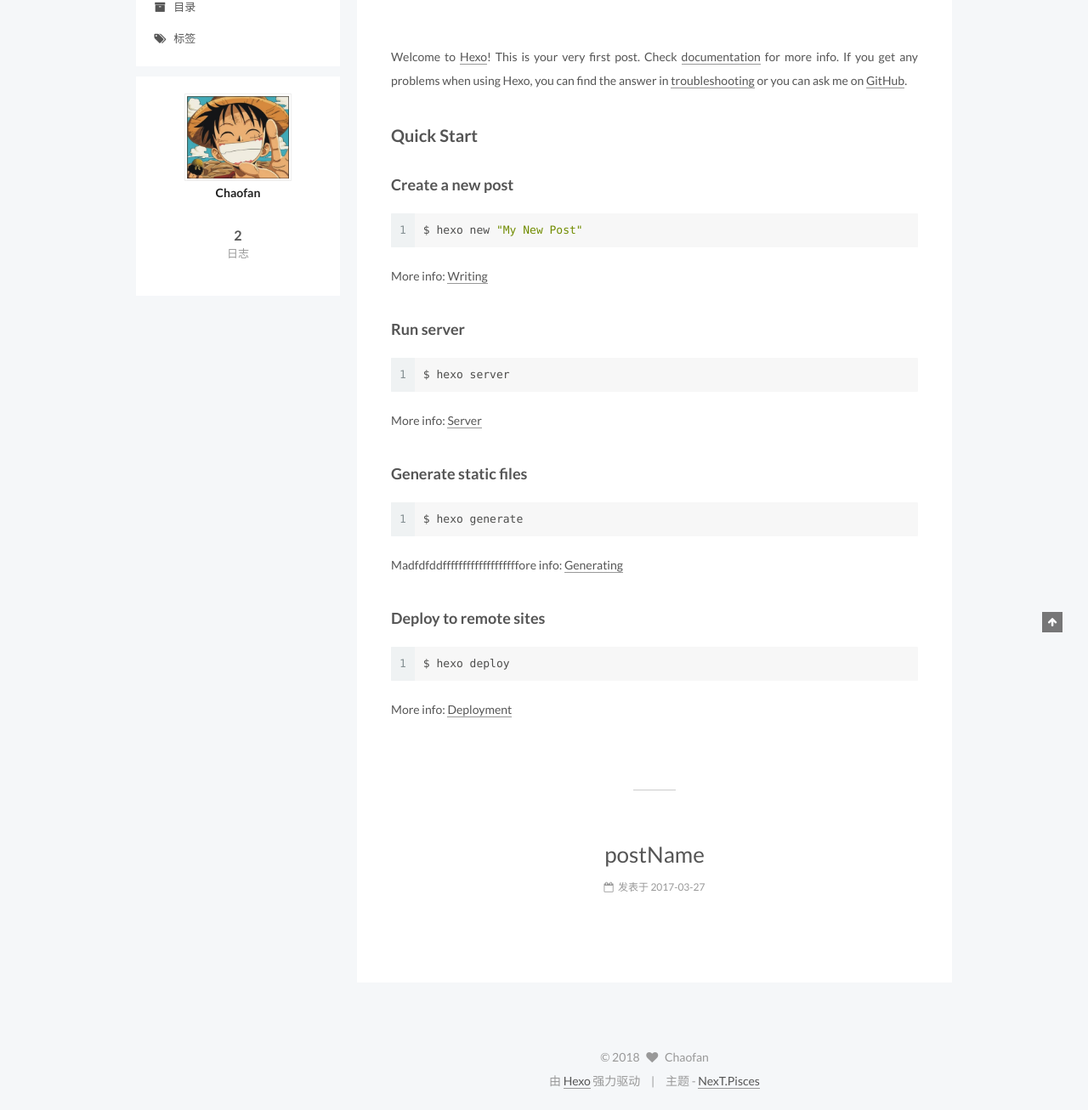
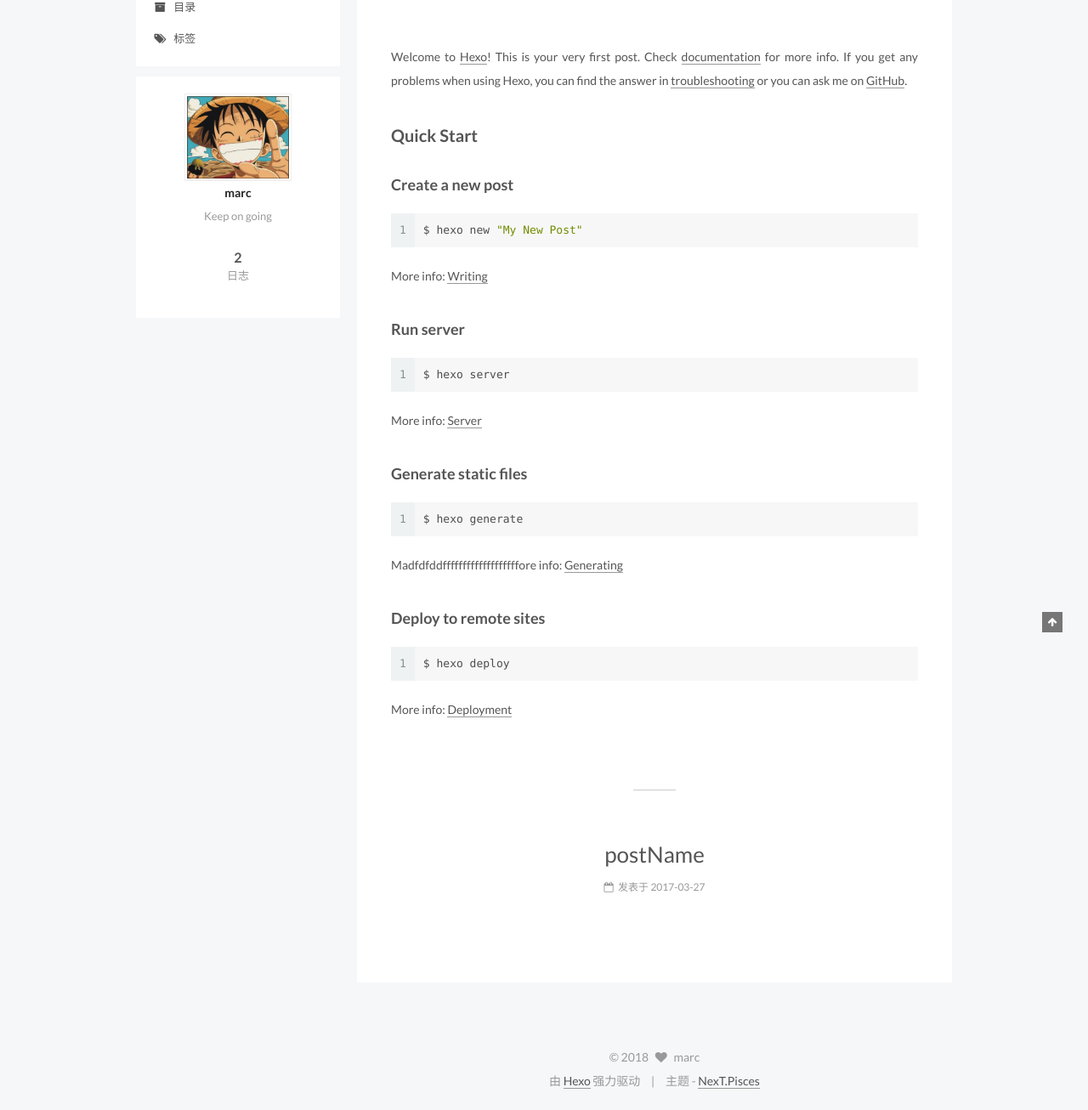
Before and after one commit to Li-Chaofan/amazingmarc.github.io, a plain HTML site: page index.html in a window 1280 px wide. Shown: the part 156-1462 px from the top of the page at 85% size. Drawn offline with Linux system fonts and the light colour scheme.

Commit message:
Site updated: 2018-05-23 09:47:06

```diff
--- a/index.html
+++ b/index.html
@@ -87,12 +87,15 @@
 
 
 
+<meta name="description" content="Keep on going">
 <meta property="og:type" content="website">
 <meta property="og:title" content="LiChaofan">
 <meta property="og:url" content="http://yoursite.com/index.html">
 <meta property="og:site_name" content="LiChaofan">
+<meta property="og:description" content="Keep on going">
 <meta name="twitter:card" content="summary">
 <meta name="twitter:title" content="LiChaofan">
+<meta name="twitter:description" content="Keep on going">
 
 
 
@@ -250,7 +253,7 @@
     <link itemprop="mainEntityOfPage" href="http://yoursite.com/2017/03/27/hello-world/">
 
     <span hidden itemprop="author" itemscope itemtype="http://schema.org/Person">
-      <meta itemprop="name" content="Chaofan">
+      <meta itemprop="name" content="marc">
       <meta itemprop="description" content="">
       <meta itemprop="image" content="/images/lufei.jpg">
     </span>
@@ -379,7 +382,7 @@
     <link itemprop="mainEntityOfPage" href="http://yoursite.com/2017/03/27/postName/">
 
     <span hidden itemprop="author" itemscope itemtype="http://schema.org/Person">
-      <meta itemprop="name" content="Chaofan">
+      <meta itemprop="name" content="marc">
       <meta itemprop="description" content="">
       <meta itemprop="image" content="/images/lufei.jpg">
     </span>
@@ -521,10 +524,10 @@
         <div class="site-author motion-element" itemprop="author" itemscope itemtype="http://schema.org/Person">
           <img class="site-author-image" itemprop="image"
                src="/images/lufei.jpg"
-               alt="Chaofan" />
-          <p class="site-author-name" itemprop="name">Chaofan</p>
+               alt="marc" />
+          <p class="site-author-name" itemprop="name">marc</p>
 
-              <p class="site-description motion-element" itemprop="description"></p>
+              <p class="site-description motion-element" itemprop="description">Keep on going</p>
 
         </div>
         <nav class="site-state motion-element">
@@ -582,7 +585,7 @@
   <span class="with-love">
     <i class="fa fa-heart"></i>
   </span>
-  <span class="author" itemprop="copyrightHolder">Chaofan</span>
+  <span class="author" itemprop="copyrightHolder">marc</span>
 </div>
 
 
```
Also changed, not shown: 2017/03/27/hello-world/index.html (+5 -5 lines), 2017/03/27/postName/index.html (+8 -5 lines), archives/2017/03/index.html (+7 -4 lines), archives/2017/index.html (+7 -4 lines), archives/index.html (+7 -4 lines).
